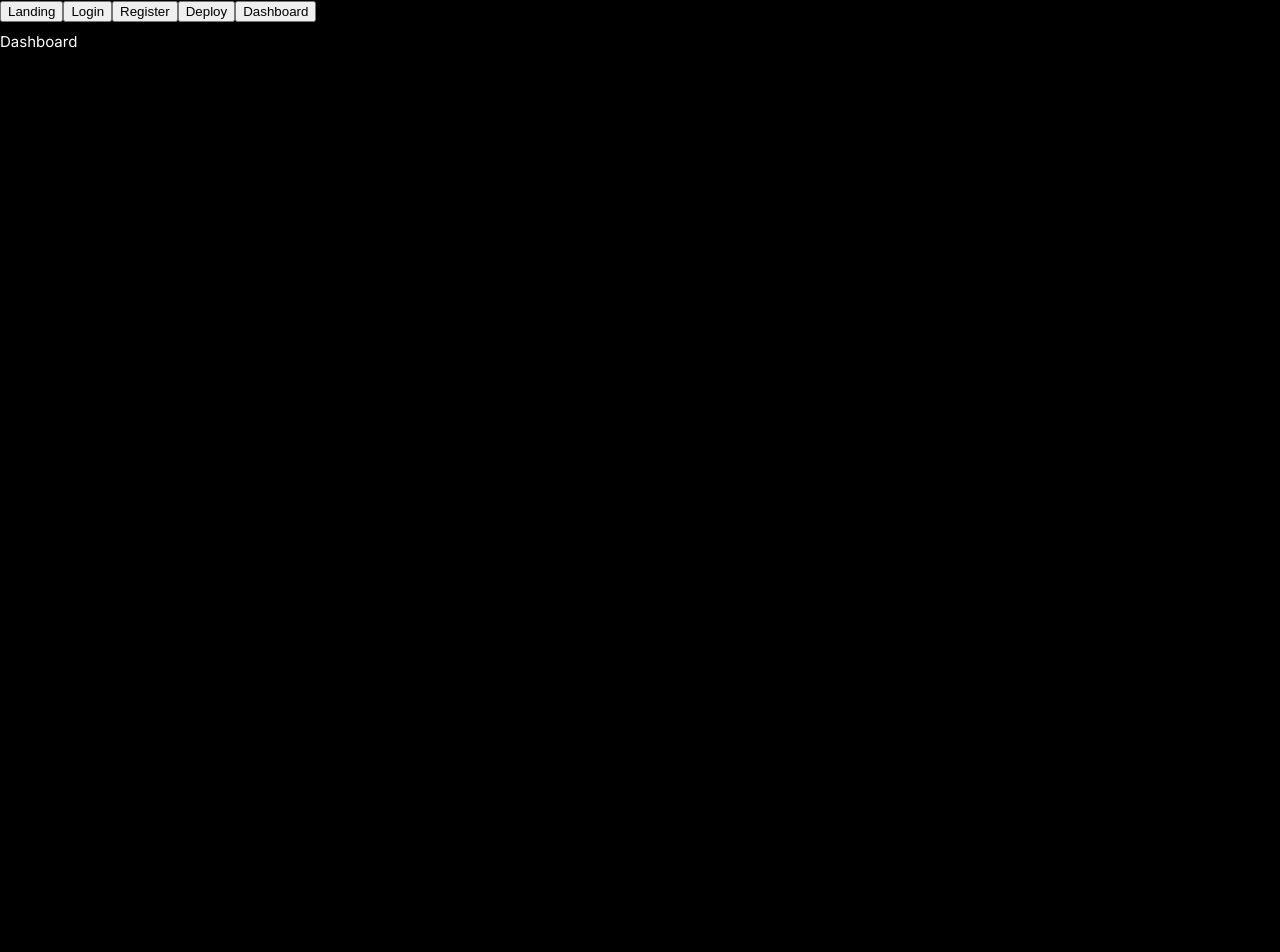
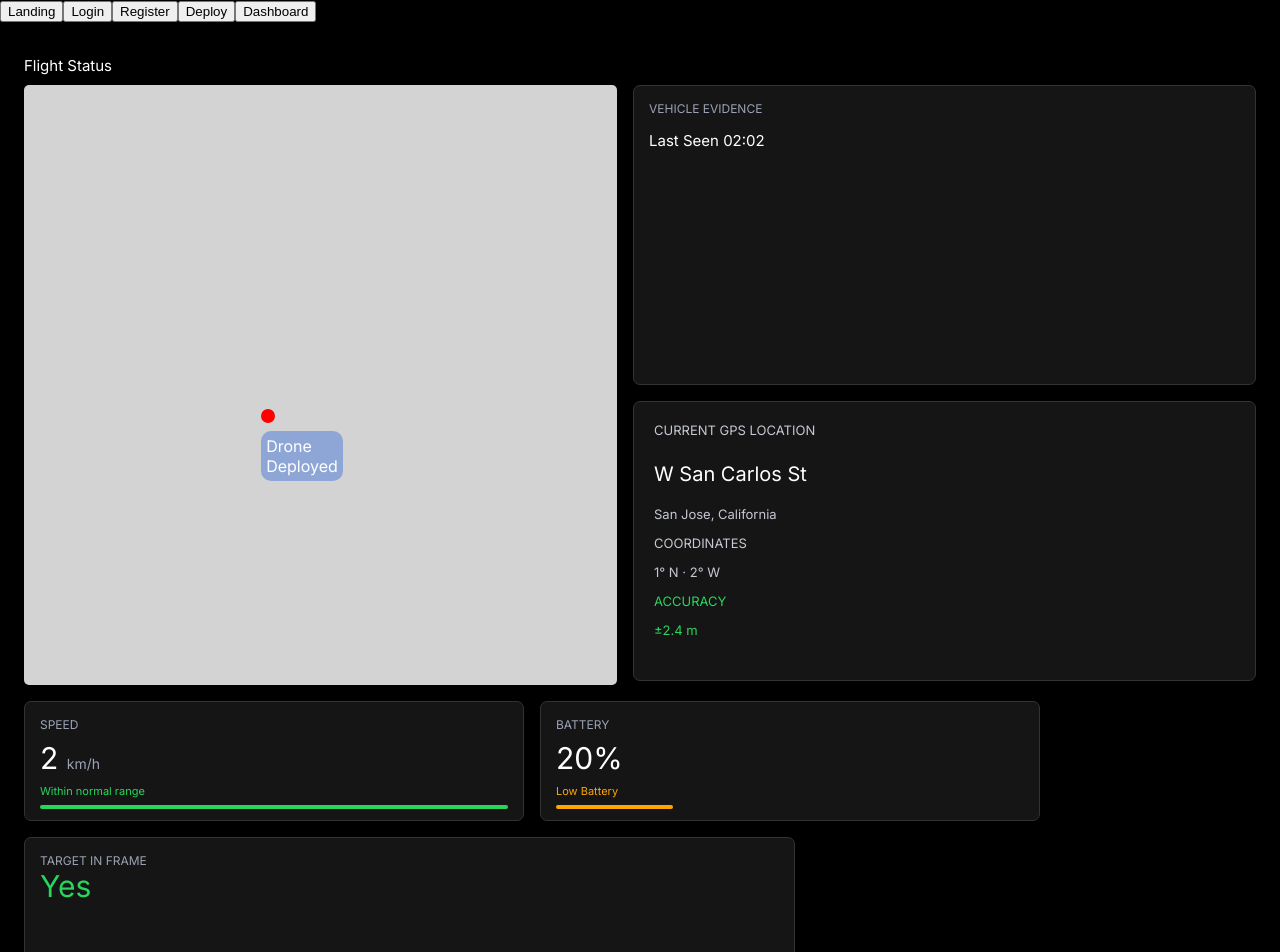
Before and after one commit to Lord-Helix07/hawkeye, a React (Vite) app in the folder frontend/: page /dashboard in a window 1280 px wide. Shown: the top 952 px of the page. Before the commit the page ends 800 px from the top, so only its background shows below. Built offline with nearby package versions, Linux system fonts and the light colour scheme.

Commit message:
updated dashboard page

```diff
--- a/frontend/src/pages/Dashboard.jsx
+++ b/frontend/src/pages/Dashboard.jsx
@@ -1,6 +1,79 @@
 // dashboard page
 import '../styles/dashboard.css'
 
-export default function Dashboard() {
-  return <h1>Dashboard</h1>
+
+export default function dashboard() {
+
+  return (
+    <div className ="dashboard-page">
+      <h1>Flight Status</h1>
+      <main>
+
+        <div className="top-boxes">
+    <div className="map-box">
+      <div className="drone-marker"></div>
+
+      <p className="drone-text">
+        Drone
+        <br />
+        Deployed
+      </p>
+    </div>
+
+    <div className="right-column">
+      <div className="vehicle-box">
+        <p className="box-title">VEHICLE EVIDENCE</p>
+        <h3>Last Seen 02:02</h3>
+        <h3></h3>
+      </div>
+
+      <div className="gps-box">
+        <p className="box-title">CURRENT GPS LOCATION</p>
+
+        <h3>W San Carlos St</h3>
+        <p>San Jose, California</p>
+
+        <p>COORDINATES</p>
+        <p>1° N · 2° W</p>
+
+        <p className="accuracy">ACCURACY</p>
+        <p className="accuracy-value">±2.4 m</p>
+      </div>
+    </div>
+  </div>
+
+    <div className="bottom1-boxes">
+         <div className="speed-box">
+            <p className="box-title">SPEED</p>
+
+          <h2>
+            2 <span>km/h</span>
+          </h2>
+
+          <p className="speed-status">Within normal range</p>
+
+          <div className="speed-line"></div>
+        </div>
+
+        <div className="battery-box">
+          <p className="box-title">BATTERY</p>
+
+          <h2>20%</h2>
+
+          <p className="battery-status">Low Battery</p>
+
+          <div className="battery-line"></div>
+        </div>
+        <div className="target-box">
+          <p className="box-title">TARGET IN FRAME</p>
+          <h2 className ="target-status">Yes</h2>
+        </div>
+
+        </div>
+
+    </main>
+  </div>
+
+
+  )
 }
--- a/frontend/src/styles/dashboard.css
+++ b/frontend/src/styles/dashboard.css
@@ -4,16 +4,53 @@ body {
   background-color: black;
   color: white;
   font-family: 'Inter', sans-serif;
-
+}
+.dashboard-page {
+  box-sizing:border-box;
+  width: 100%;
+  padding: 24px;
 }
 
+.top-boxes {
+  display: flex;
+  gap: 16px;
+  align-items: flex-start;
+  width: 100%;
+}
 .map-box {
-  width: 60%;
-  height: 500px;
+  flex: 1;
+  height: 600px;
   background-color: lightgray;
-  margin: 20px;
   position: relative;
   border-radius: 5px;
+}
+.vehicle-box {
+  width: 623px;
+  flex-shrink: 0;
+  height: 300px;
+  background-color: #151515;
+  border: 1px solid #333;
+  border-radius: 7px;
+  padding: 15px;
+  box-sizing: border-box;
+}
+.gps-box {
+  width: 623px;
+  height: 280px;
+  padding: 20px;
+  background-color: #151515;
+  border: 1px solid #333;
+  border-radius: 7px;
+  box-sizing: border-box;
+}
+.gps-box h3 {
+  margin-top: 24px;
+  font-size: 20px;
+}
+
+.gps-box p {
+  color: #c6c9d2;
+  font-size: 13px;
 }
 
 .drone-marker {
@@ -35,9 +72,19 @@ body {
   padding: 5px;
   border-radius: 10px;
 }
+.bottom1-boxes {
+  display: flex;
+  flex-wrap: wrap;
+  gap: 16px;
+  width: 100%;
+  padding-top: 16px;
+}
+
 .speed-box {
-  width: 35%;
-  height: 100px;
+  flex: none;
+  width: 500px;
+  height: 120px;
+  box-sizing: border-box;
   background-color: #151515;
   border: 1px solid #333;
   border-radius: 7px;
@@ -73,19 +120,17 @@ body {
   margin-top: 7px;
   border-radius: 5px;
 }
-.bottom-boxes {
-  display: flex;
-  gap: 5px;
-  margin: 20px;
-}
+
 
 .battery-box {
-  width: 35%;
-  height: 100px;
+  flex: none;
+  width: 500px;
+  height: 120px;
+  padding: 15px;
+  box-sizing: border-box;
   background-color: #151515;
   border: 1px solid #333;
   border-radius: 7px;
-  padding: 15px;
 }
 
 .battery-box h2 {
@@ -106,3 +151,29 @@ body {
   margin-top: 7px;
   border-radius: 5px;
 }
+.target-box {
+  height: 90px;
+  flex: 0 0 60%;
+  width: 60%;
+  background-color: #151515;
+  border: 1px solid #333;
+  border-radius: 7px;
+  padding: 15px;
+}
+.target-status {
+  color: #28d65c;
+  font-size: 30px;
+  margin: 0;
+}
+
+
+.accuracy,
+.accuracy-value {
+  color: #28d65c !important;
+}
+.right-column {
+  display: flex;
+  flex-direction: column;
+  gap: 16px;
+  width: 623px;
+}
```
